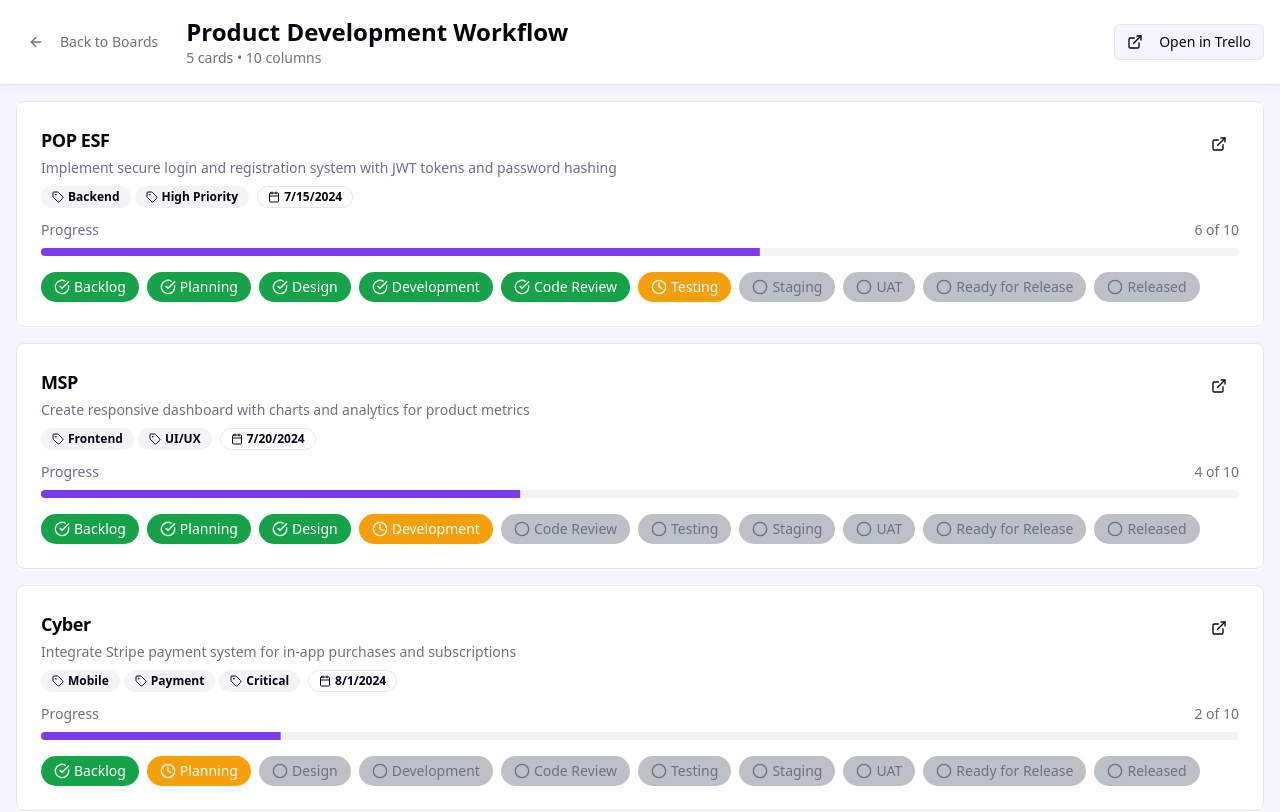
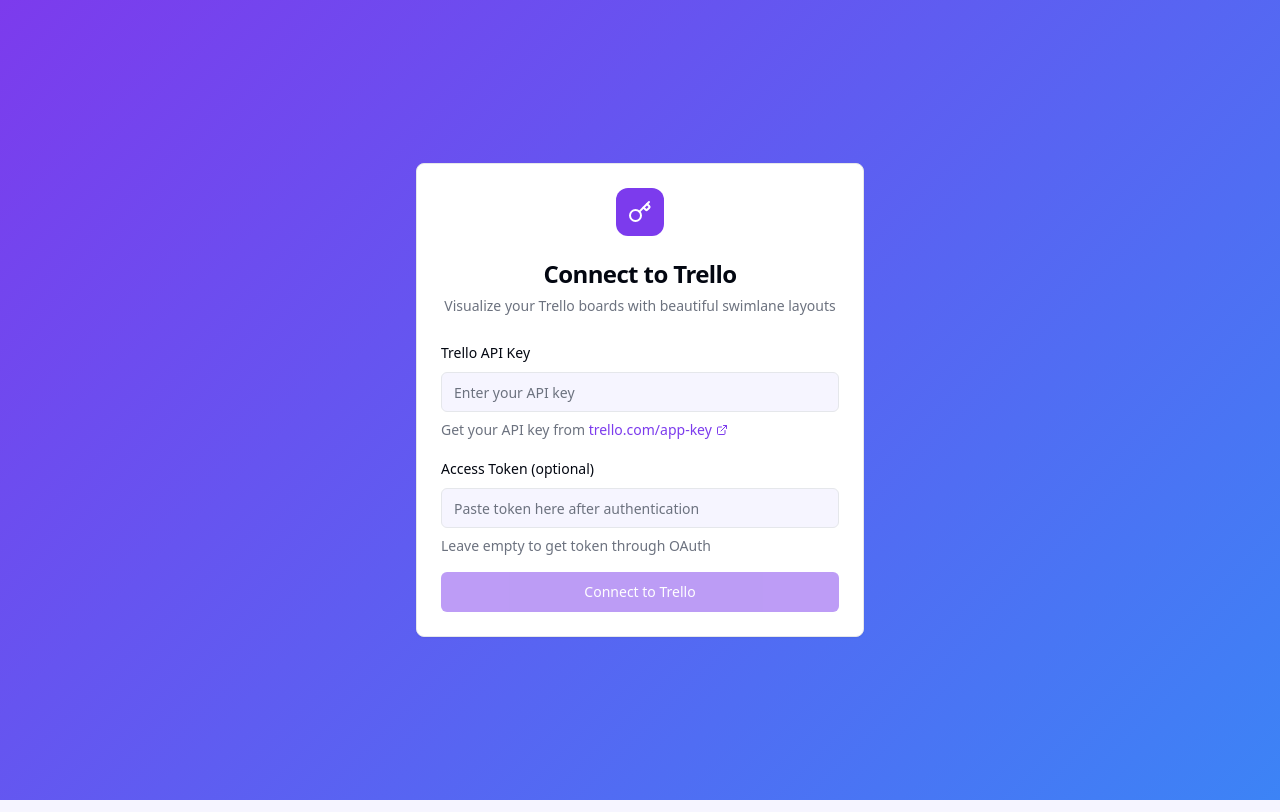
Before and after one commit to DavidLozzi/trello-lane-view, a React (Vite) app: page / in a window 1280 px wide. Shown: the top 812 px of the page. Built offline with nearby package versions, Linux system fonts and the light colour scheme.

Commit message:
Connect Trello API

```diff
--- a/src/pages/Index.tsx
+++ b/src/pages/Index.tsx
@@ -1,29 +1,54 @@
+import { useState } from 'react';
 import { SwimlaneView } from '@/components/SwimlaneView';
+import { TrelloAuth } from '@/components/TrelloAuth';
+import { BoardSelector } from '@/components/BoardSelector';
 import { TrelloBoard } from '@/types/trello';
 
-// Mock data that mimics Trello's API structure
-const mockBoard: TrelloBoard = {
-  id: 'mock-board-123',
-  name: 'Product Development Workflow',
-  desc: 'A comprehensive product development process from ideation to launch',
-  url: 'https://trello.com/b/mock-board-123',
-  prefs: {
-    background: 'blue',
-    backgroundColor: '#0079bf'
-  }
-};
+const Index = () => {
+  const [authState, setAuthState] = useState<{
+    apiKey: string;
+    token: string;
+  } | null>(null);
+  const [selectedBoard, setSelectedBoard] = useState<TrelloBoard | null>(null);
 
-const Index = () => {
-  const handleBack = () => {
-    // For now, just reload the page
-    window.location.reload();
+  const handleAuthenticated = (apiKey: string, token: string) => {
+    setAuthState({ apiKey, token });
   };
 
+  const handleBoardSelected = (board: TrelloBoard) => {
+    setSelectedBoard(board);
+  };
+
+  const handleBack = () => {
+    if (selectedBoard) {
+      setSelectedBoard(null);
+    } else {
+      setAuthState(null);
+    }
+  };
+
+  // Show authentication if not authenticated
+  if (!authState) {
+    return <TrelloAuth onAuthenticated={handleAuthenticated} />;
+  }
+
+  // Show board selector if authenticated but no board selected
+  if (!selectedBoard) {
+    return (
+      <BoardSelector
+        apiKey={authState.apiKey}
+        token={authState.token}
+        onBoardSelected={handleBoardSelected}
+      />
+    );
+  }
+
+  // Show swimlane view with selected board
   return (
     <SwimlaneView
-      board={mockBoard}
-      apiKey="mock-api-key"
-      token="mock-token"
+      board={selectedBoard}
+      apiKey={authState.apiKey}
+      token={authState.token}
       onBack={handleBack}
     />
   );
```
